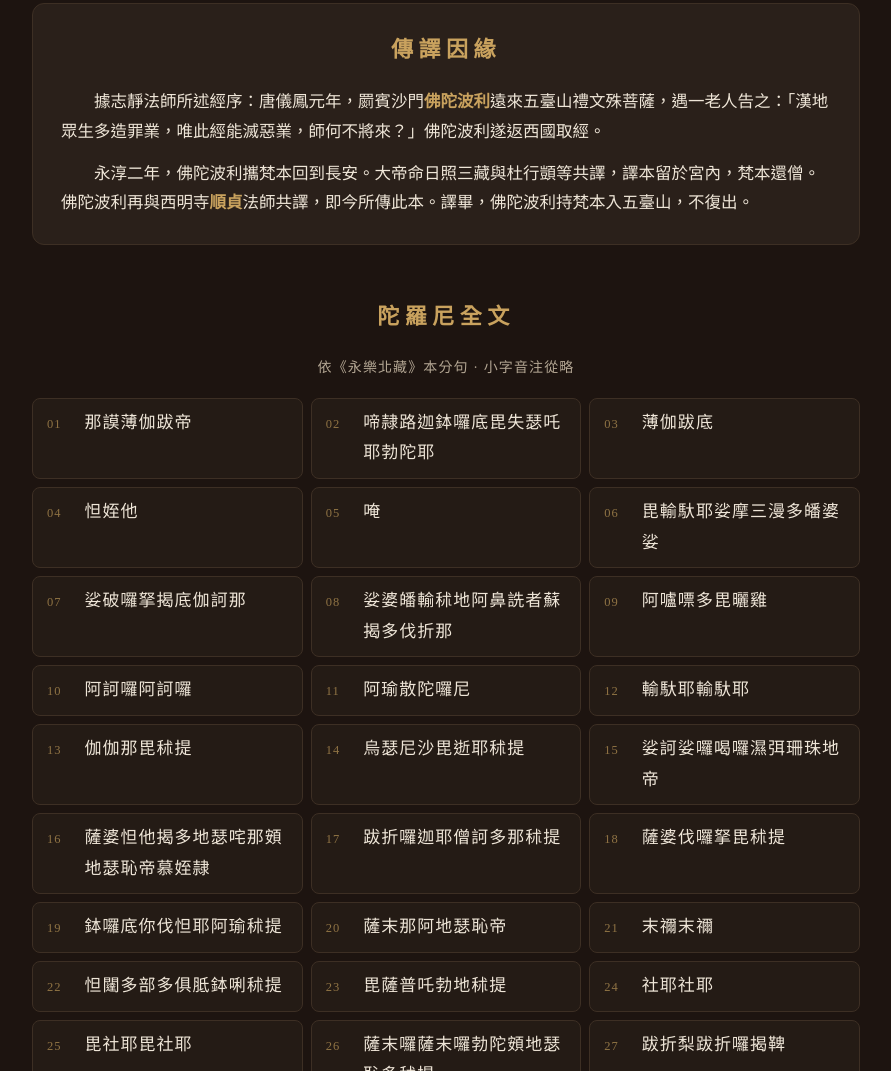
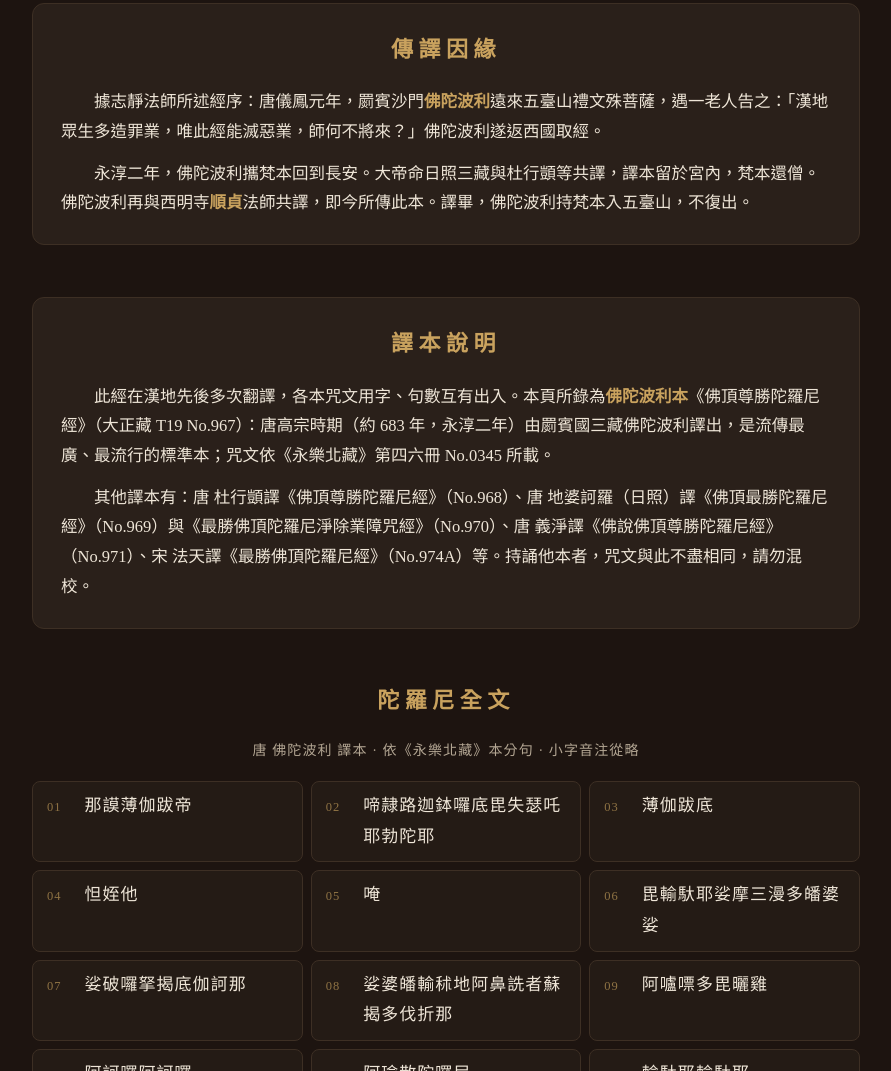
Before and after one commit to wel-stein/sutra, a plain HTML site: page usnisa.html in a window 1280 px wide. Shown: the part 1246-2317 px from the top of the page, without its empty margins (194-1085 px from the left). Drawn offline with Linux system fonts and the light colour scheme.

Commit message:
尊勝咒頁：註明所用譯本為佛陀波利本
Add a 譯本說明 section naming the 佛陀波利 translation (T19 No.967,
c. 683) and listing the other Chinese translations.

Co-Authored-By: Claude Fable 5.1 <noreply@anthropic.com>

```diff
--- a/usnisa.html
+++ b/usnisa.html
@@ -215,10 +215,19 @@
     </div>
   </section>
 
+  <!-- 譯本說明 -->
+  <section>
+    <div class="card intro">
+      <h2>譯本說明</h2>
+      <p>此經在漢地先後多次翻譯，各本咒文用字、句數互有出入。本頁所錄為<b>佛陀波利本</b>《佛頂尊勝陀羅尼經》（大正藏 T19 No.967）：唐高宗時期（約 683 年，永淳二年）由罽賓國三藏佛陀波利譯出，是流傳最廣、最流行的標準本；咒文依《永樂北藏》第四六冊 No.0345 所載。</p>
+      <p>其他譯本有：唐 杜行顗譯《佛頂尊勝陀羅尼經》（No.968）、唐 地婆訶羅（日照）譯《佛頂最勝陀羅尼經》（No.969）與《最勝佛頂陀羅尼淨除業障咒經》（No.970）、唐 義淨譯《佛說佛頂尊勝陀羅尼經》（No.971）、宋 法天譯《最勝佛頂陀羅尼經》（No.974A）等。持誦他本者，咒文與此不盡相同，請勿混校。</p>
+    </div>
+  </section>
+
   <!-- 陀羅尼全文 -->
   <section>
     <h2>陀羅尼全文</h2>
-    <div class="note">依《永樂北藏》本分句 · 小字音注從略</div>
+    <div class="note">唐 佛陀波利 譯本 · 依《永樂北藏》本分句 · 小字音注從略</div>
     <ol class="dharani" id="dharani"></ol>
     <div class="source">
       經文出處：<a href="http://sutrapearls.org/toc-C/P-sutra/P-sutra2/P046/P046n0345_001.pdf" target="_blank" rel="noopener">永樂北藏 第四六冊 No.0345《佛頂尊勝陀羅尼經》</a>
```
